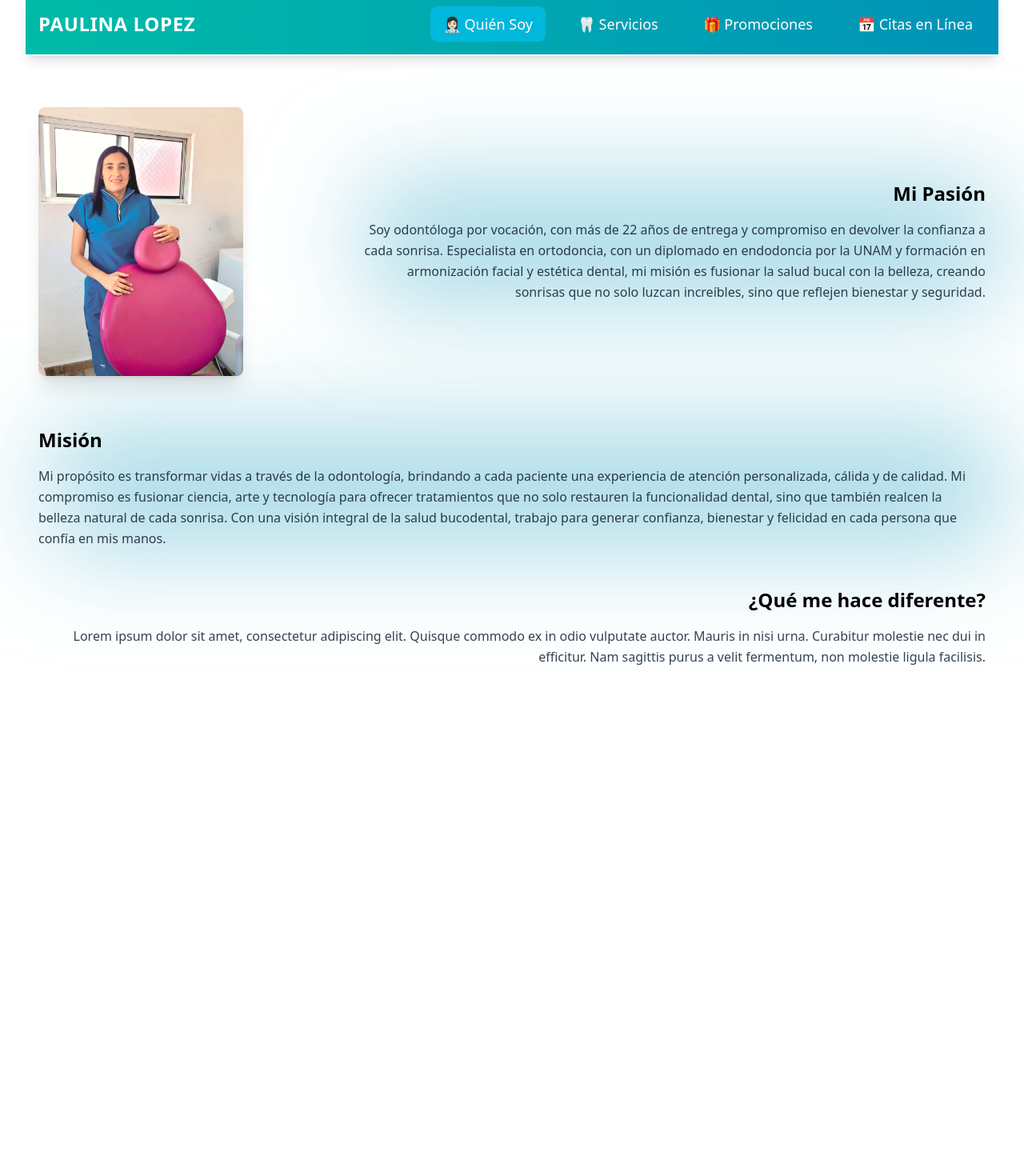
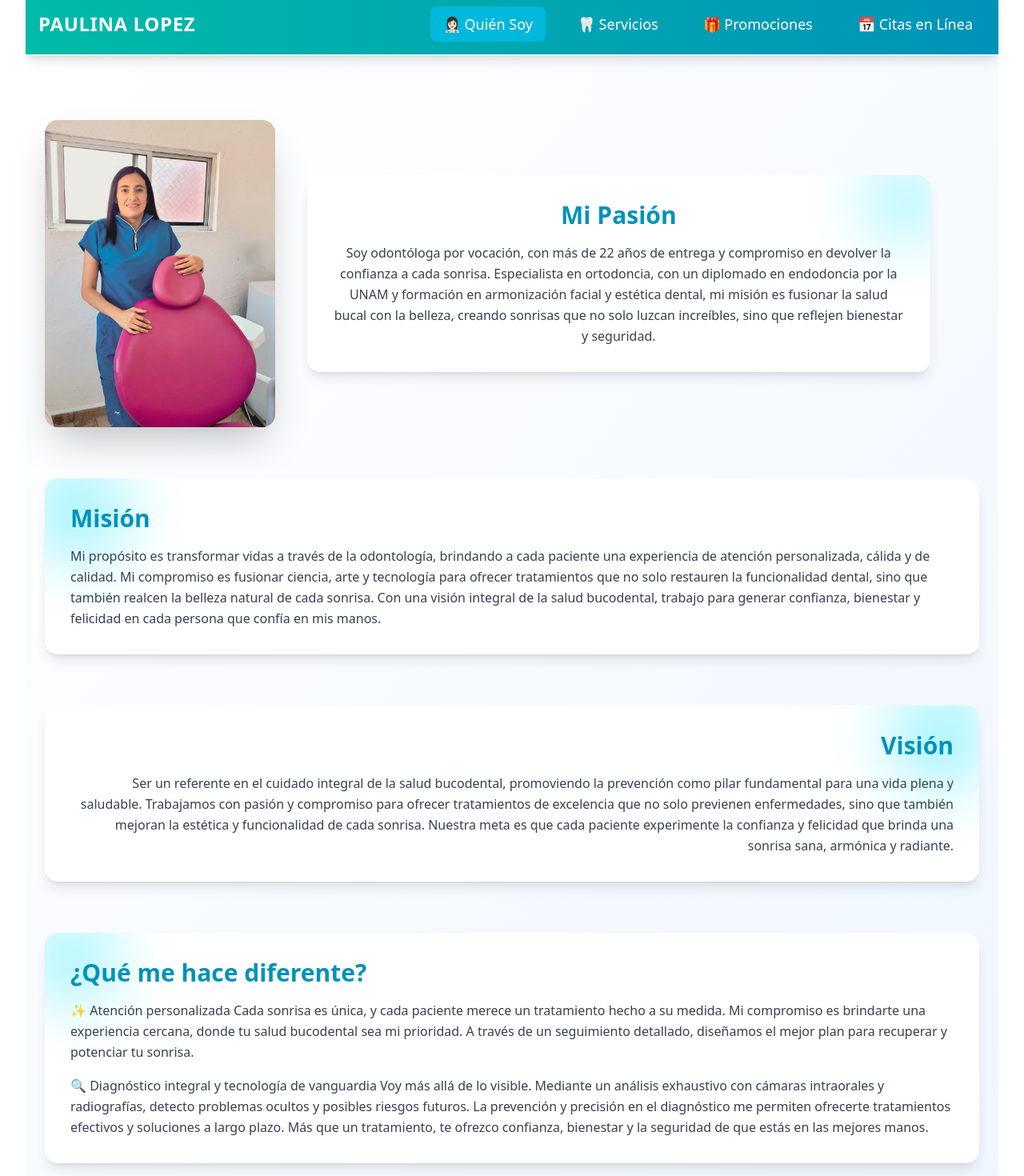
Before and after one commit to pacool84/consultorio-dental, a React (Vite) app in the folder vite-project/: page /aboutme in a window 1280 px wide. Shown: the part 40-1510 px from the top of the page at 80% size. Before the commit the page ends 1018 px from the top, so only its background shows below. Built offline with nearby package versions, Linux system fonts and the light colour scheme.

Commit message:
[ADD] Contenido para las secciones de Vision y Que me hace diferente en la Page AboutMe

```diff
--- a/vite-project/src/Components/NavBar.jsx
+++ b/vite-project/src/Components/NavBar.jsx
@@ -5,6 +5,7 @@ const NavBar = () => {
   const [isOpen, setIsOpen] = useState(false);
 
   return (
+    //Considerar cambiar propiedad relative por fixed para que el NavBar se mantenga fijo en la parte superior de la pantalla y ocupe todo el ancho de la misma.
     <nav className="bg-gradient-to-r from-teal-500 to-cyan-600 p-4 shadow-lg relative border-b-2 border-white w-full fixed top-0 left-0 z-50">
       <div className="container mx-auto flex justify-between items-center w-full">
         {/* Logo */}
--- a/vite-project/src/Pages/AboutMe.jsx
+++ b/vite-project/src/Pages/AboutMe.jsx
@@ -2,60 +2,98 @@ import aboutMePicture from "../assets/AboutMeProfile.jpeg";
 
 const AboutMe = () => {
   return (
-    <section className="container mx-auto px-4 py-16">
-      {/* Contenedor de imagen y descripción */}
-      <div className="flex flex-col md:flex-row items-center justify-between mb-16">
-        {/* Imagen como tarjeta con filtro de brillo */}
-
-        <div className="relative w-64 h-84 rounded-lg shadow-xl overflow-hidden mb-8 md:mb-0">
+    <section className="bg-gradient-to-br from-white to-blue-50 py-20">
+      <div className="container mx-auto px-6">
+        {/* Sección superior: imagen y "Mi Pasión" */}
+        <div className="flex flex-col md:flex-row items-center gap-10 mb-16">
+          {/* Tarjeta de imagen con efecto hover */}
+          <div className="group relative w-72 h-96 rounded-2xl overflow-hidden shadow-2xl transform transition duration-700 hover:scale-105">
             <img
               src={aboutMePicture}
               alt="Foto de la dentista"
-            className="w-full h-full object-cover filter brightness-110 transition-all duration-700 ease-in-out"
+              className="w-full h-full object-cover"
             />
+            <div className="absolute inset-0 bg-cyan-500 mix-blend-multiply opacity-0 group-hover:opacity-40 transition-opacity duration-700"></div>
           </div>
-
-        {/* Sección Descripción de mi pasión por la odontología (pegada a la derecha) */}
-        <article className=" relative md:w-2/3 md:text-right">
-          <h2 className="text-2xl font-semibold mb-4">Mi Pasión</h2>
-          <div className="absolute top-0 -right-4 w-full h-full bg-cyan-600  mix-blend-multiply filter blur-3xl opacity-35 "></div>
-          <p className="text-gray-700 leading-relaxed">
+          {/* Tarjeta de "Mi Pasión" */}
+          <article className="relative md:w-2/3 bg-white bg-opacity-90 backdrop-blur-sm p-8 rounded-2xl shadow-lg overflow-hidden">
+            <h2 className="text-3xl font-bold text-cyan-600 mb-4 relative z-10">
+              Mi Pasión
+            </h2>
+            <p className="text-gray-700 leading-relaxed relative z-10">
               Soy odontóloga por vocación, con más de 22 años de entrega y
-            compromiso en devolver la confianza a cada sonrisa. Especialista en
-            ortodoncia, con un diplomado en endodoncia por la UNAM y formación
-            en armonización facial y estética dental, mi misión es fusionar la
-            salud bucal con la belleza, creando sonrisas que no solo luzcan
-            increíbles, sino que reflejen bienestar y seguridad.
+              compromiso en devolver la confianza a cada sonrisa. Especialista
+              en ortodoncia, con un diplomado en endodoncia por la UNAM y
+              formación en armonización facial y estética dental, mi misión es
+              fusionar la salud bucal con la belleza, creando sonrisas que no
+              solo luzcan increíbles, sino que reflejen bienestar y seguridad.
             </p>
+            {/* Detalle decorativo */}
+            <div className="absolute -top-4 -right-4 w-24 h-24 bg-cyan-200 rounded-full blur-2xl"></div>
           </article>
         </div>
 
-      {/* Sección Misión */}
-      <article className=" relative mb-12 text-left">
-        <h2 className="text-2xl font-semibold mb-4">Misión</h2>
-        <div className="absolute top-0 -right-4 w-full h-full bg-cyan-600  mix-blend-multiply filter blur-3xl opacity-35 "></div>
-        <p className="text-gray-700 leading-relaxed">
+        {/* Sección "Misión" */}
+        <article className="relative bg-white bg-opacity-90 backdrop-blur-sm p-8 rounded-2xl shadow-lg mb-16 text-left overflow-hidden">
+          <h2 className="text-3xl font-bold text-cyan-600 mb-4 relative z-10">
+            Misión
+          </h2>
+          <p className="text-gray-700 leading-relaxed relative z-10">
             Mi propósito es transformar vidas a través de la odontología,
             brindando a cada paciente una experiencia de atención personalizada,
             cálida y de calidad. Mi compromiso es fusionar ciencia, arte y
             tecnología para ofrecer tratamientos que no solo restauren la
             funcionalidad dental, sino que también realcen la belleza natural de
-          cada sonrisa. Con una visión integral de la salud bucodental, trabajo
-          para generar confianza, bienestar y felicidad en cada persona que
-          confía en mis manos.
+            cada sonrisa. Con una visión integral de la salud bucodental,
+            trabajo para generar confianza, bienestar y felicidad en cada
+            persona que confía en mis manos.
           </p>
+          {/* Detalle decorativo */}
+          <div className="absolute -top-6 -left-6 w-32 h-32 bg-cyan-200 rounded-full blur-2xl"></div>
         </article>
 
-      {/* Sección ¿Qué me hace diferente? */}
-      <article className="mb-12 text-right">
-        <h2 className="text-2xl font-semibold mb-4">¿Qué me hace diferente?</h2>
-        <p className="text-gray-700 leading-relaxed">
-          Lorem ipsum dolor sit amet, consectetur adipiscing elit. Quisque
-          commodo ex in odio vulputate auctor. Mauris in nisi urna. Curabitur
-          molestie nec dui in efficitur. Nam sagittis purus a velit fermentum,
-          non molestie ligula facilisis.
+        {/*Seccion "Vision"*/}
+        <article className="relative bg-white bg-opacity-90 backdrop-blur-sm p-8 rounded-2xl shadow-lg mb-16 text-right overflow-hidden ">
+          <h2 className="text-3xl font-bold text-cyan-600 mb-4 relative z-10">
+            Visión
+          </h2>
+          <p className="text-gray-700 leading-relaxed relative z-10">
+            Ser un referente en el cuidado integral de la salud bucodental,
+            promoviendo la prevención como pilar fundamental para una vida plena
+            y saludable. Trabajamos con pasión y compromiso para ofrecer
+            tratamientos de excelencia que no solo previenen enfermedades, sino
+            que también mejoran la estética y funcionalidad de cada sonrisa.
+            Nuestra meta es que cada paciente experimente la confianza y
+            felicidad que brinda una sonrisa sana, armónica y radiante.
           </p>
+          <div className="absolute -top-6 -right-4  w-32 h-32 bg-cyan-200 rounded-full blur-2xl"></div>
         </article>
+
+        {/* Sección "¿Qué me hace diferente?" */}
+        <article className="relative bg-white bg-opacity-90 backdrop-blur-sm p-8 rounded-2xl shadow-lg text-left overflow-hidden">
+          <h2 className="text-3xl font-bold text-cyan-600 mb-4 relative z-10">
+            ¿Qué me hace diferente?
+          </h2>
+          <p className="text-gray-700 leading-relaxed relative z-10 mb-4">
+            ✨ Atención personalizada Cada sonrisa es única, y cada paciente
+            merece un tratamiento hecho a su medida. Mi compromiso es brindarte
+            una experiencia cercana, donde tu salud bucodental sea mi prioridad.
+            A través de un seguimiento detallado, diseñamos el mejor plan para
+            recuperar y potenciar tu sonrisa.
+          </p>
+          <p className="text-gray-700 leading-relaxed relative z-10">
+            🔍 Diagnóstico integral y tecnología de vanguardia Voy más allá de
+            lo visible. Mediante un análisis exhaustivo con cámaras intraorales
+            y radiografías, detecto problemas ocultos y posibles riesgos
+            futuros. La prevención y precisión en el diagnóstico me permiten
+            ofrecerte tratamientos efectivos y soluciones a largo plazo. Más que
+            un tratamiento, te ofrezco confianza, bienestar y la seguridad de
+            que estás en las mejores manos.
+          </p>
+          {/* Detalle decorativo */}
+          <div className="absolute -top-6 -left-6 w-28 h-28 bg-cyan-200 rounded-full blur-2xl"></div>
+        </article>
+      </div>
     </section>
   );
 };
```
Lines whose indentation alone changed are shown as unchanged.
